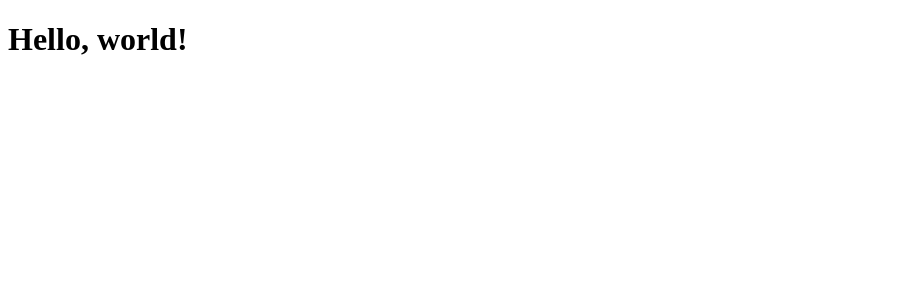
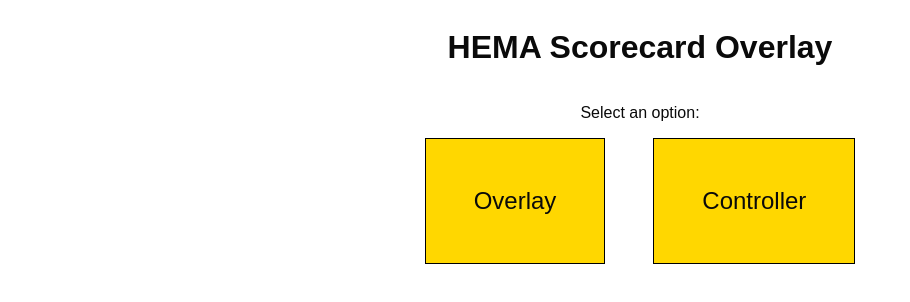
Before and after one commit to Drakonkinst/hema-scorecard-overlay, a website: page public/index.html in a window 1280 px wide. Shown: the whole page, without its empty margins (0-910 px from the left). Drawn offline with Linux system fonts and the light colour scheme.

Commit message:
Add navigator

```diff
--- a/public/index.html
+++ b/public/index.html
@@ -10,10 +10,16 @@
 </head>
 
 <body>
-    <div>
-        <h1>Hello, world!</h1>
+    <div class="navigation-wrapper">
+        <h1>HEMA Scorecard Overlay</h1>
+        <p>Select an option:</p>
+        <div class="navigation-buttons">
+            <div class="navigation-button-wrapper"><a href="/overlay">Overlay</a></div>
+            <div class="navigation-button-wrapper"><a href="/controller">Controller</a></div>
+
+        </div>
     </div>
-    <script type="module" src="./bundle.js"></script>
+    <script type="module" src="./app.js"></script>
 </body>
 
 </html>
--- a/public/style.css
+++ b/public/style.css
@@ -0,0 +1,42 @@
+body {
+    font-family: "Chivo", sans-serif;
+    font-weight: normal;
+    color: #0a0a0a;
+}
+
+.navigation-wrapper {
+    display: flex;
+    flex-flow: column nowrap;
+    flex: 1;
+    align-items: center;
+    justify-content: center;
+}
+
+.navigation-buttons {
+    display: flex;
+    flex-flow: row nowrap;
+    gap: 3em;
+}
+
+.navigation-button-wrapper {
+    padding: 2em;
+    border: 1px solid black;
+    background-color: gold;
+    text-decoration: none;
+    text-align: center;
+    font-size: 1.5rem;
+    transition: 0.2s;
+}
+
+.navigation-button-wrapper:hover {
+    background-color: white;
+    cursor: pointer;
+}
+
+.navigation-button-wrapper a {
+    display: block;
+    height: 100%;
+    width: 100%;
+    text-decoration: none;
+    color: #0a0a0a;
+}
```
Also changed, not shown: public/controller/index.html (+2 -2 lines), public/overlay/index.html (+1 -1 lines), README.md, build/settings.js, src/app.ts (renamed from src/main.ts), src/controller/app.ts (added), src/controller/controller.ts (deleted), src/overlay/app.ts (added), src/overlay/overlay.ts (deleted), 1 other file.
